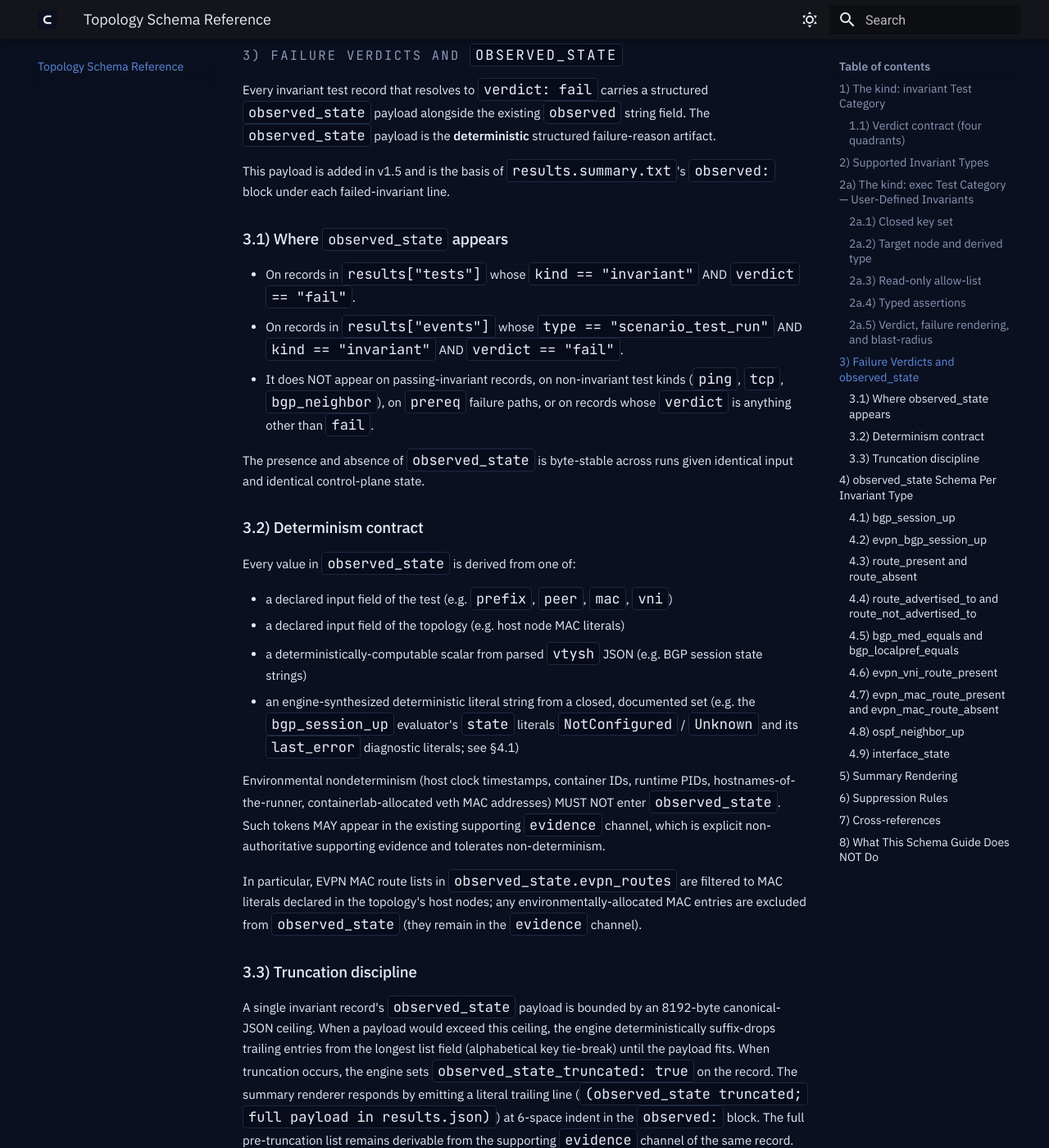
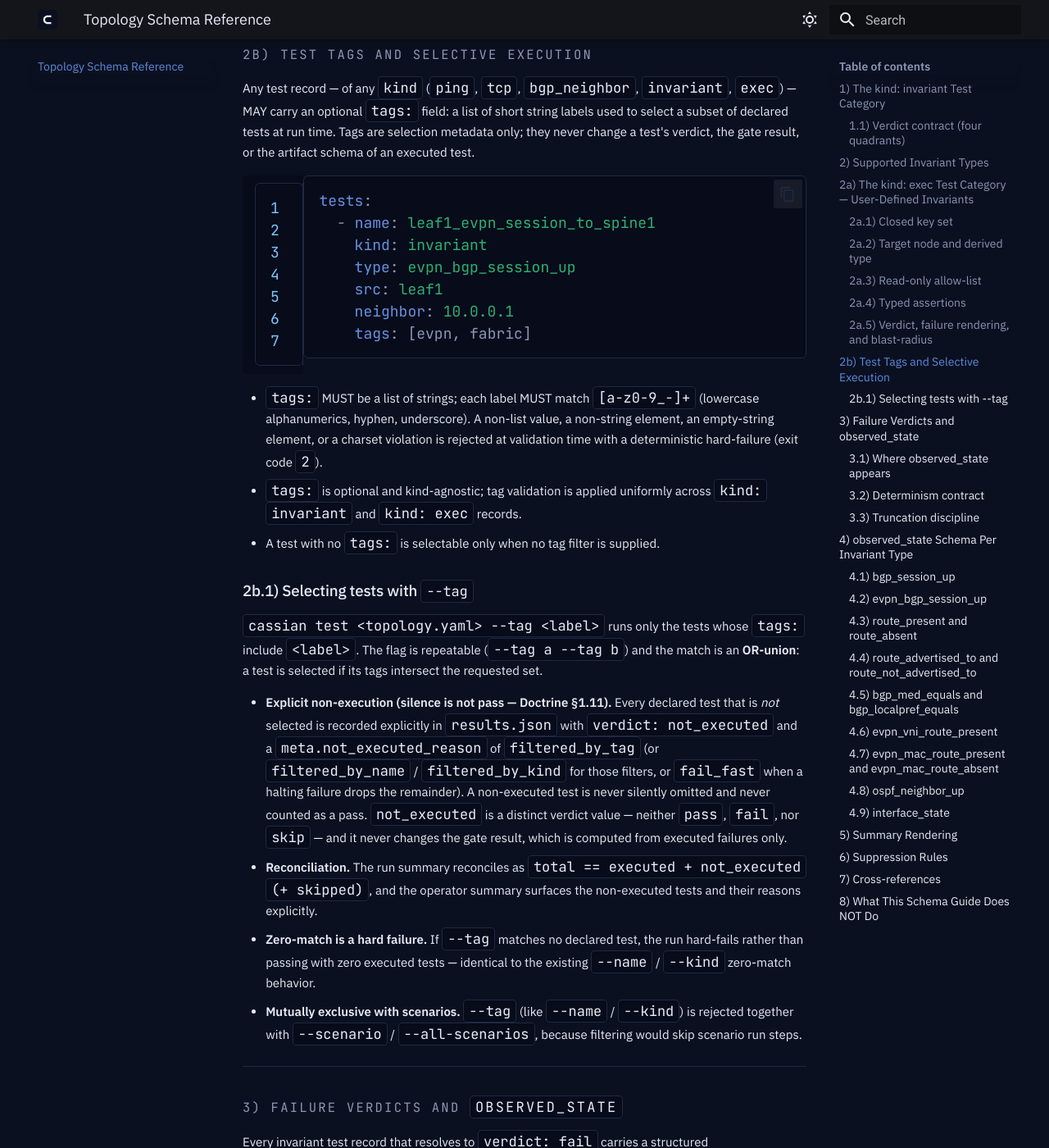
Before and after one commit to cassian-gate/cassian-gate, an MkDocs documentation site: the page built from docs/topology-schema-v1.5.md, in a window 1280 px wide and 1400 px high, scrolled down 7486 px. Shown: the whole window at 82% size. Built offline with MkDocs 1.6.1 and Material for MkDocs 9.7.7, drawn with Linux system fonts in a browser that asks for light colours; the version menu is left out.

Commit message:
WI-6: tags/--tag docs + §4.8 CI proof step (v1.6)

````diff
--- a/docs/cheatsheet.md
+++ b/docs/cheatsheet.md
@@ -66,12 +66,15 @@ cassian preflight <topology.yaml>
 
 ```bash
 cassian test <topology.yaml>
+cassian test <topology.yaml> --tag <label>   # run only tests tagged <label> (repeatable; OR-union)
 cassian replay <artifacts-dir>
 cassian run <topology.yaml>
 cassian up <topology.yaml>
 cassian down <lab>
 cassian cleanup --all
 ```
+
+**Selective execution (`--tag`).** Selects declared tests whose `tags:` include the label (repeatable; OR-union). Tests not selected are recorded explicitly as `verdict: not_executed` (`meta.not_executed_reason: filtered_by_tag`) and surfaced in the summary — never silently dropped, never counted as pass. A `--tag` that matches **no** test hard-fails (it does not pass with zero tests). `--tag` cannot be combined with `--scenario` / `--all-scenarios`. See `docs/topology-schema-v1.5.md` §2b.
 
 ### Inspection
 
--- a/docs/topology-schema-v1.5.md
+++ b/docs/topology-schema-v1.5.md
@@ -157,6 +157,35 @@ Any failure to evaluate — unparseable JSON, a missing path segment, descent in
 * **Verdict** uses the canonical four-quadrant contract in §1.1, unchanged: `verdict: pass` iff `observed == expected`. There is no exec-specific verdict path.
 * **`observed_state`** — an `exec` record whose `verdict` is `fail` carries an `observed_state` payload (`command`, `returncode`, `stdout_excerpt`) on the same terms as a failed invariant (§3); a passing `exec` record does not.
 * **Blast-radius** — in an opt-in `blast_radius.enabled` topology, an `exec` test participates in the coverage graph via its `src` node. It does not crash the coverage build, and it is not silently dropped.
+
+---
+
+## 2b) Test Tags and Selective Execution
+
+Any test record — of any `kind` (`ping`, `tcp`, `bgp_neighbor`, `invariant`, `exec`) — MAY carry an optional `tags:` field: a list of short string labels used to select a subset of declared tests at run time. Tags are selection metadata only; they never change a test's verdict, the gate result, or the artifact schema of an executed test.
+
+```yaml
+tests:
+  - name: leaf1_evpn_session_to_spine1
+    kind: invariant
+    type: evpn_bgp_session_up
+    src: leaf1
+    neighbor: 10.0.0.1
+    tags: [evpn, fabric]
+```
+
+* `tags:` MUST be a list of strings; each label MUST match `[a-z0-9_-]+` (lowercase alphanumerics, hyphen, underscore). A non-list value, a non-string element, an empty-string element, or a charset violation is rejected at validation time with a deterministic hard-failure (exit code `2`).
+* `tags:` is optional and kind-agnostic; tag validation is applied uniformly across `kind: invariant` and `kind: exec` records.
+* A test with no `tags:` is selectable only when no tag filter is supplied.
+
+### 2b.1) Selecting tests with `--tag`
+
+`cassian test <topology.yaml> --tag <label>` runs only the tests whose `tags:` include `<label>`. The flag is repeatable (`--tag a --tag b`) and the match is an **OR-union**: a test is selected if its tags intersect the requested set.
+
+* **Explicit non-execution (silence is not pass — Doctrine §1.11).** Every declared test that is *not* selected is recorded explicitly in `results.json` with `verdict: not_executed` and a `meta.not_executed_reason` of `filtered_by_tag` (or `filtered_by_name` / `filtered_by_kind` for those filters, or `fail_fast` when a halting failure drops the remainder). A non-executed test is never silently omitted and never counted as a pass. `not_executed` is a distinct verdict value — neither `pass`, `fail`, nor `skip` — and it never changes the gate result, which is computed from executed failures only.
+* **Reconciliation.** The run summary reconciles as `total == executed + not_executed (+ skipped)`, and the operator summary surfaces the non-executed tests and their reasons explicitly.
+* **Zero-match is a hard failure.** If `--tag` matches no declared test, the run hard-fails rather than passing with zero executed tests — identical to the existing `--name` / `--kind` zero-match behavior.
+* **Mutually exclusive with scenarios.** `--tag` (like `--name` / `--kind`) is rejected together with `--scenario` / `--all-scenarios`, because filtering would skip scenario run steps.
 
 ---
 
````
Also changed, not shown: 1 other file.
